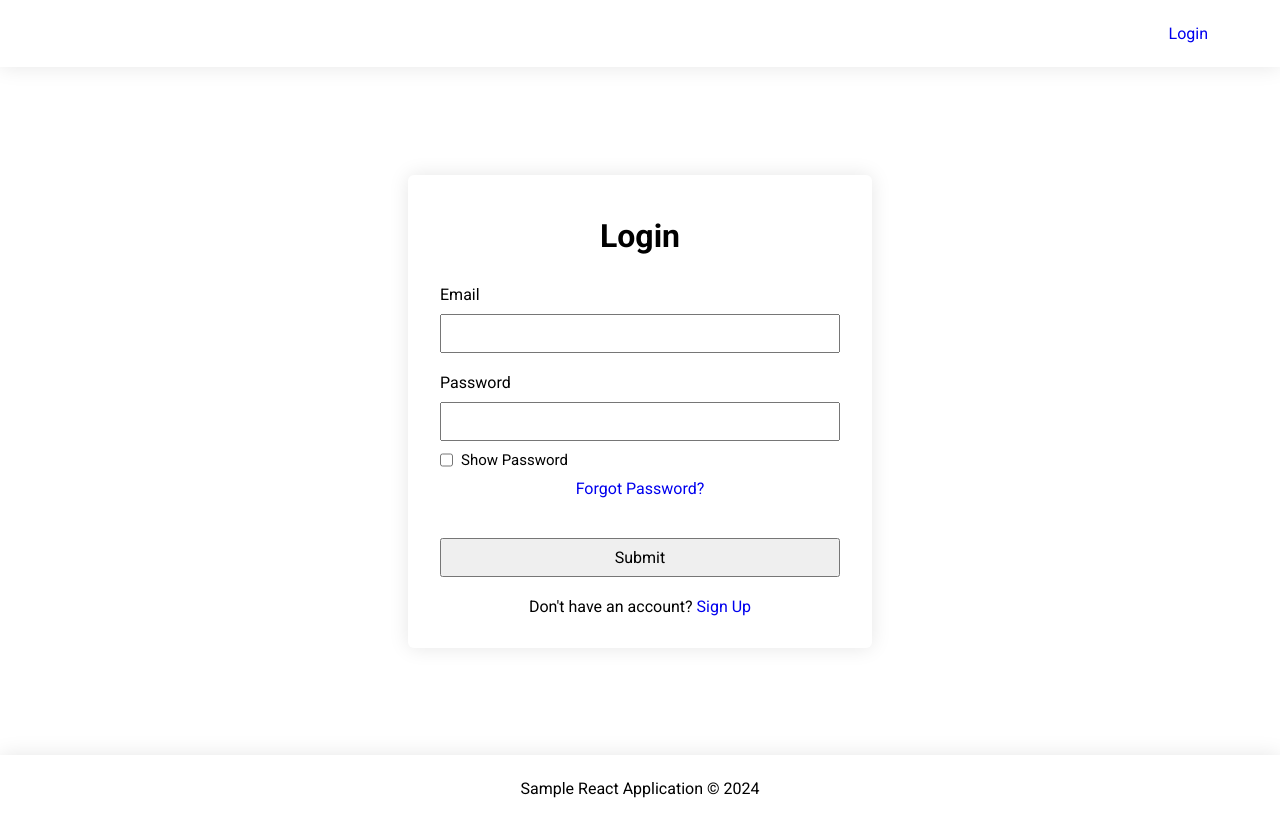
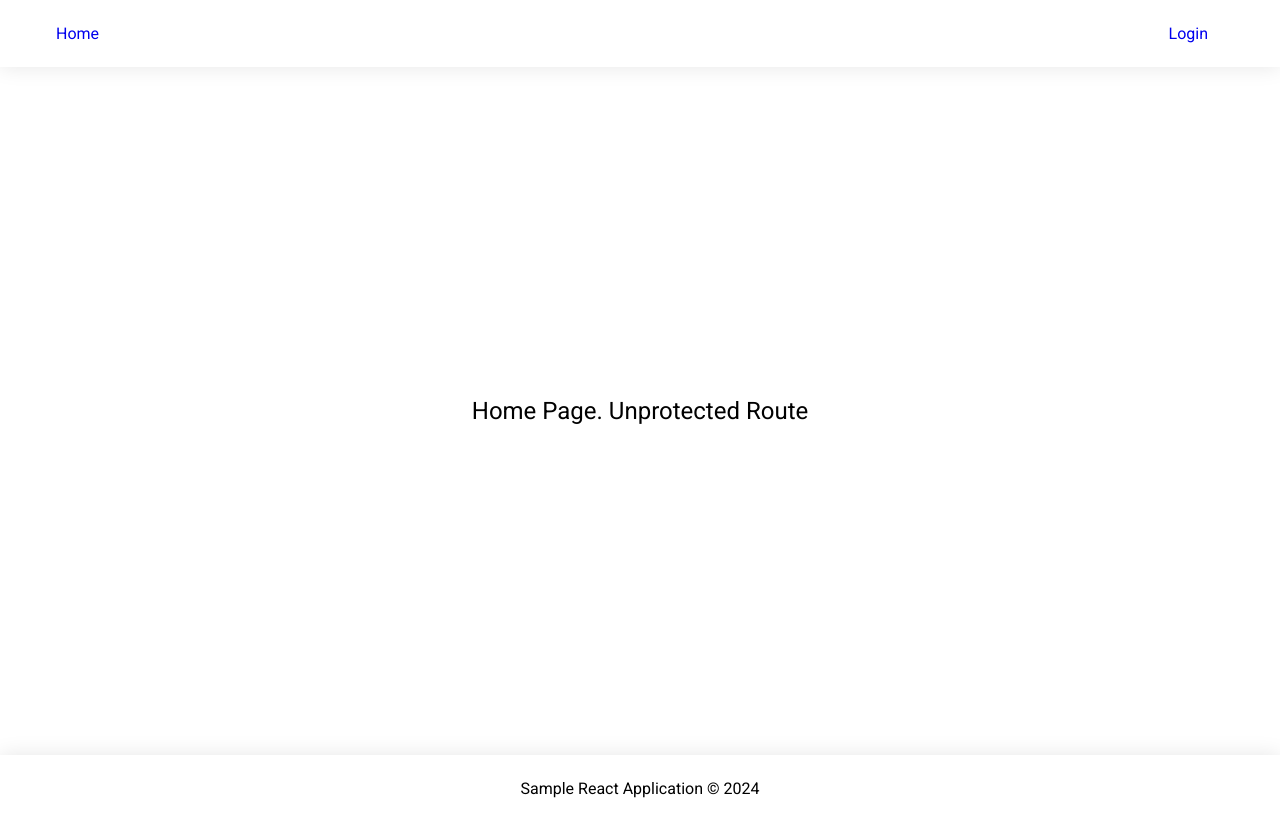
Before and after one commit to PatrickMediodia/react-brownbag, a React (Vite) app in the folder sample-posts-auth/: page / in a window 1280 px wide. Before the commit this address led to /login. Built offline with nearby package versions, Linux system fonts and the light colour scheme; no server answers; what amazon-cognito-identity-js would draw is missing.

Commit message:
made home as example of unprotected route and posts as an example of a protected route

```diff
--- a/sample-posts-auth/src/App.jsx
+++ b/sample-posts-auth/src/App.jsx
@@ -34,9 +34,13 @@ const router = createBrowserRouter([
     children: [
       {
         path: '/',
+        element: <Message message='Home Page. Unprotected Route'/>,
+      },
+      {
+        path: '/posts',
         element: <ProtectedRoute>
           <Message message='Logged in, posts endpoint is currently broken.'/>
-        </ProtectedRoute>
+        </ProtectedRoute>,
       },
       {
         path: '/login',
--- a/sample-posts-auth/src/components/ChangePassword.jsx
+++ b/sample-posts-auth/src/components/ChangePassword.jsx
@@ -59,7 +59,7 @@ export default function ChangePassword() {
                 oldPassword: passwords.previousPassword,
                 newPassword: passwords.proposedPassword
             });
-            navigate('/');
+            navigate('/posts');
             alert('Password has been changed');
         } catch(err) {
             handleException(err.name);
--- a/sample-posts-auth/src/components/Header.jsx
+++ b/sample-posts-auth/src/components/Header.jsx
@@ -17,15 +17,12 @@ export default function Header() {
         navigate('/');
     };
 
+
     return (
         <header>
              <ul>
-                { user &&
-                    <>
-                        <li>Home</li>
-                        <Link to='/' className="link">Posts</Link>
-                    </>
-                }
+                <li><Link to='/' className="link">Home</Link></li>
+                <li>{user && <Link to='/posts' className="link">Posts</Link>}</li>
                 <li className="right-align">
                     { user ? <Link
                         to='/profile'
@@ -35,7 +32,7 @@ export default function Header() {
                     </Link> : undefined
                     }
                     <Link
-                        to={user ? '/' : '/login'}
+                        to={user ? '/posts' : '/login'}
                         className="form-link"
                         onClick={user ? logoutHandler : undefined}
                     >
--- a/sample-posts-auth/src/components/Login.jsx
+++ b/sample-posts-auth/src/components/Login.jsx
@@ -7,7 +7,7 @@ import { UserContext } from "../providers/UserProvider";
 export default function Login() {
     const cookies = new Cookies(null, { path: '/' });
     const navigate = useNavigate();
-    const [user, setUser] = useContext(UserContext);
+    const setUser = useContext(UserContext)[1];
 
     const [loginCredentials, setLoginCredetials] = useState({
         email: '',
@@ -52,7 +52,7 @@ export default function Login() {
 
             const expiryTime = (userData.signInUserSession.accessToken.payload.exp * 1000) - new Date().getTime();
             cookies.set('jwt', jwt, { maxAge:  expiryTime });
-            navigate('/');
+            navigate('/posts');
         } catch(err) {
             handleException(err.name);
         }
```
